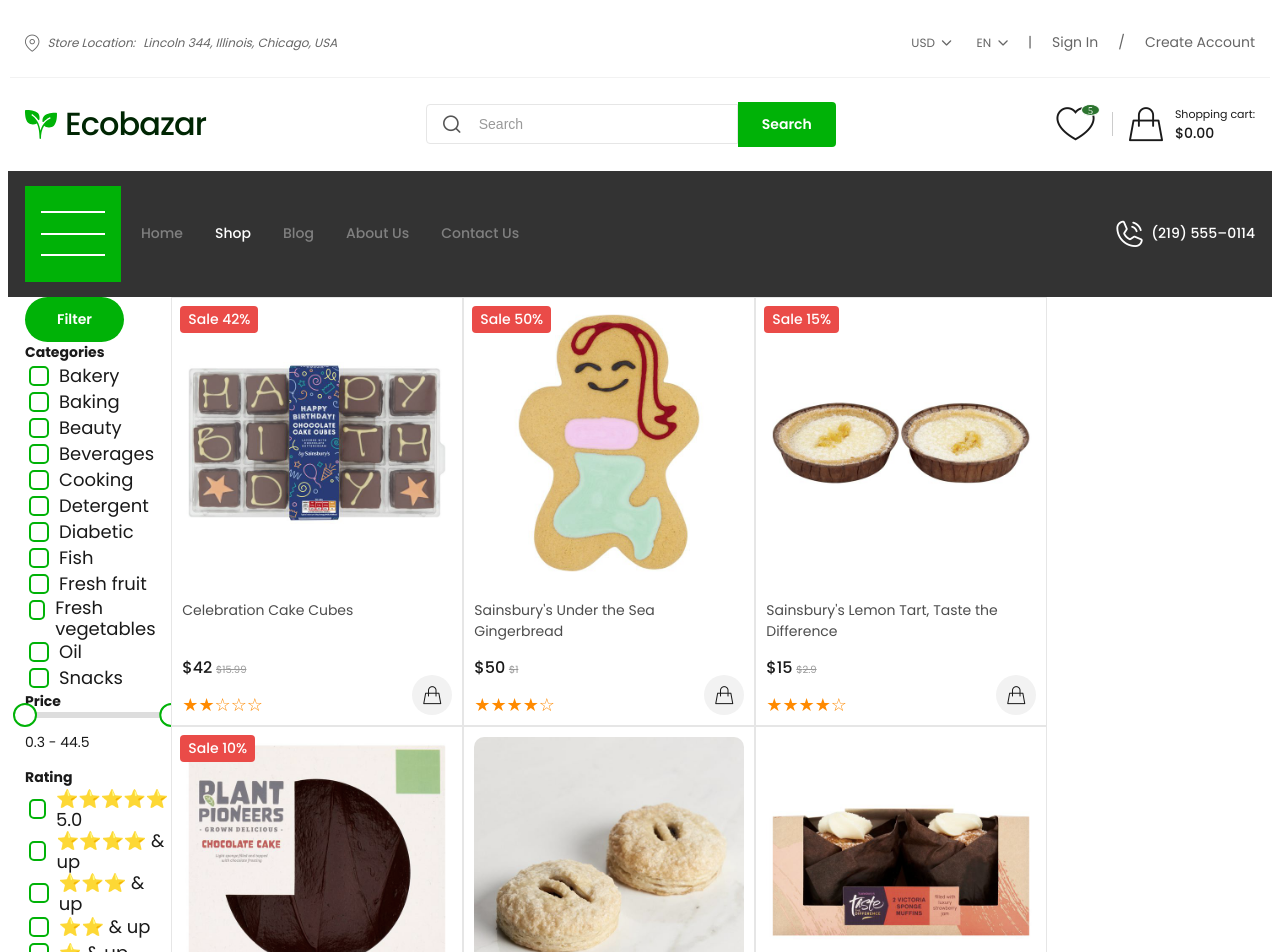
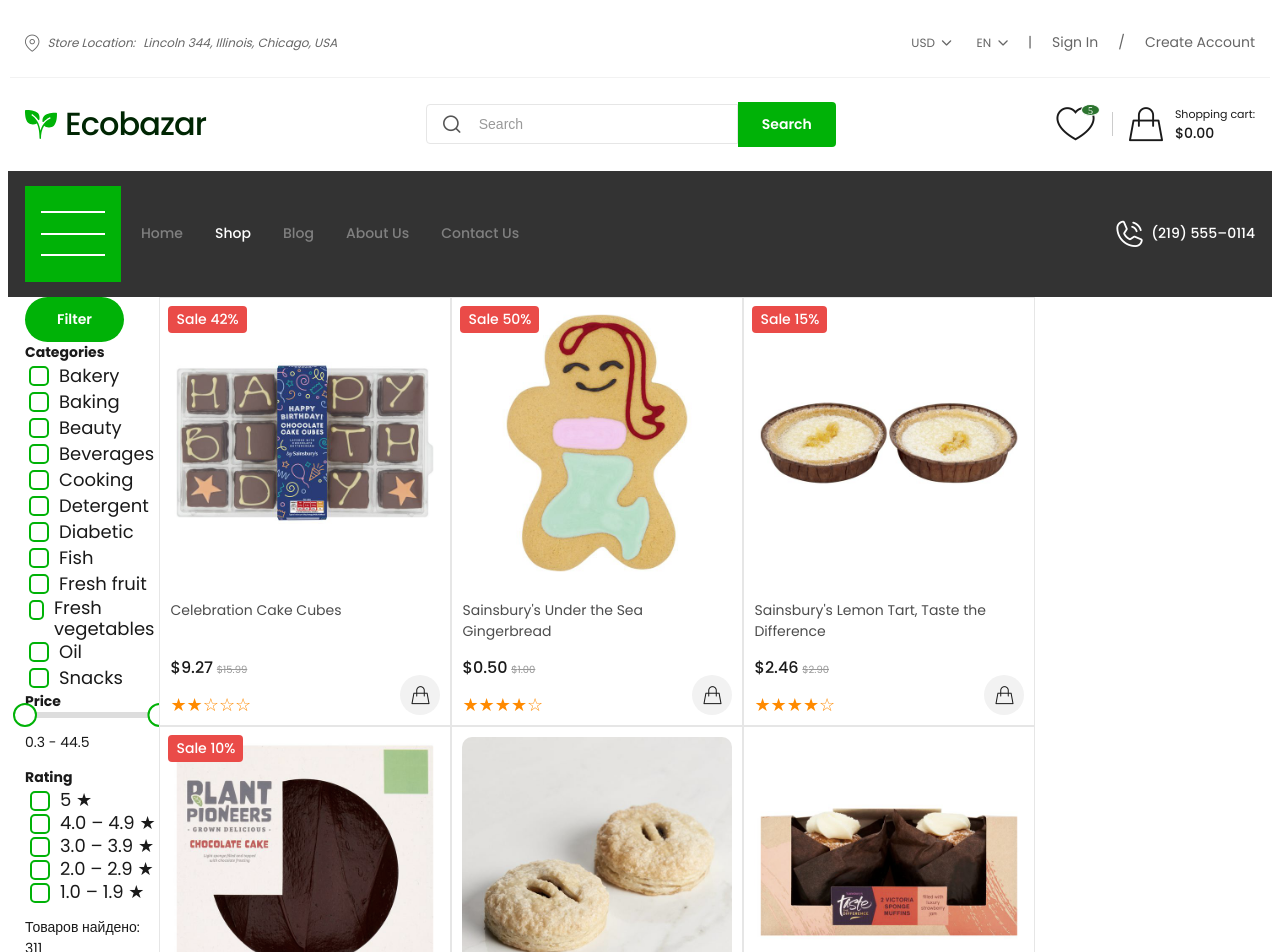
Before and after one commit to De-Konstantin/Shopery, a React (Vite) app: page /shop in a window 1280 px wide. Shown: the top 952 px of the page. Built offline with nearby package versions, Linux system fonts and the light colour scheme.

Commit message:
дллд

```diff
--- a/src/components/ProductCard/ProductCard.jsx
+++ b/src/components/ProductCard/ProductCard.jsx
@@ -4,18 +4,30 @@
 import { useCart } from 'react-use-cart';
 // import data from '../../utils/products.json';
 function ProductCard({ product, className }) {
-  //   const product = data[0];
   const { addItem } = useCart();
+
+  // Защита и нормализация входных данных
+  const priceOrigin = Number(product.priceOrigin) || 0;
+  const discount = Number(product.discount) || 0;
+
+  // Вычисляем финальную цену при рендере — используем её и для отображения, и для корзины
+  const discountedPrice =
+    discount > 0
+      ? +(priceOrigin * (1 - discount / 100)).toFixed(2)
+      : priceOrigin;
+
   const handleAdd = () => {
-    const discountedPrice =
-      product.discount > 0
-        ? product.priceOrigin * (1 - product.discount / 100)
-        : product.priceOrigin;
+    // const discountedPrice =
+    //   product.discount > 0
+    //     ? product.priceOrigin * (1 - product.discount / 100)
+    //     : product.priceOrigin;
 
     addItem({
       id: product.id,
       name: product.productName,
-      image: product.image[0],
+      image: Array.isArray(product.image)
+        ? product.image[0]
+        : product.image,
       price: discountedPrice, // ← используем финальную цену
       // discount: product.discount, // если нужно показать в корзине
     });
@@ -44,10 +56,10 @@
               {product.discount ? (
                 <>
                   <span className={styles.productCard__price}>
-                    ${product.discount}
+                    ${discountedPrice.toFixed(2)}
                   </span>{' '}
                   <span className={styles.productCard__oldPrice}>
-                    ${product.priceOrigin}
+                    ${priceOrigin.toFixed(2)}
                   </span>
                 </>
               ) : (
--- a/src/features/Filter/Filter.jsx
+++ b/src/features/Filter/Filter.jsx
@@ -1,14 +1,15 @@
 import React, { useMemo, useState } from 'react';
 import styles from './Filter.module.scss';
 import Button from '../../components/buttons/Button/Button';
-import categoriesData from '../../components/TopCategory/categories';
+
 import productsData from '../../utils/products.json';
 import { Range } from 'react-range';
+
 function Filter({ onFilterChange }) {
   const [values, setValues] = useState([]); // пустой массив на старте
-  const step = 0.1; // шаг с точностью до десятых
+
   const [selectedTags, setSelectedTags] = useState([]);
-
+  const [selectedRating, setSelectedRating] = useState(null);
   // --- 🧮 Получаем минимальную и максимальную цену с учётом скидок
   const [minPrice, maxPrice] = useMemo(() => {
     // Для каждого товара считаем актуальную цену после скидки
@@ -21,33 +22,13 @@
     // Вычисляем минимальную и максимальную цену
     return [Math.min(...prices), Math.max(...prices)];
   }, []);
-
+  const step = 0.1; // шаг с точностью до десятых
   const roundToStep = (num) => Math.round(num / step) * step;
 
   React.useEffect(() => {
     setValues([roundToStep(minPrice), roundToStep(maxPrice)]);
   }, [minPrice, maxPrice]);
 
-  // // ✅ собираем все уникальные теги
-  // const allTags = useMemo(() => {
-  //   const tags = productsData.flatMap(
-  //     (p) =>
-  //       (p.tags || '')
-  //         .split(',')
-  //         .map((t) => t.trim().toLowerCase())
-  //         .filter(Boolean), // ← фильтруем пустые и null
-  //   );
-  //   const unique = [...new Set(tags)];
-
-  //   // сортировка по алфавиту
-  //   unique.sort((a, b) => a.localeCompare(b));
-
-  //   // делаем первую букву заглавной
-  //   const formatted = unique.map(
-  //     (tag) => tag.charAt(0).toUpperCase() + tag.slice(1),
-  //   );
-  //   return formatted;
-  // }, []);
   const allCategories = useMemo(() => {
     const categories = productsData.flatMap(
       (p) =>
@@ -68,8 +49,21 @@
     return formatted;
   }, []);
 
-  console.log(allCategories);
+  const ratingRanges = [
+    { label: '5 ★', min: 5, max: 5 },
+    { label: '4.0 – 4.9 ★', min: 4.0, max: 4.9 },
+    { label: '3.0 – 3.9 ★', min: 3.0, max: 3.9 },
+    { label: '2.0 – 2.9 ★', min: 2.0, max: 2.9 },
+    { label: '1.0 – 1.9 ★', min: 1.0, max: 1.9 },
+  ];
 
+  const filteredProducts = selectedRating
+    ? productsData.filter(
+        (p) =>
+          p.rating >= selectedRating.min &&
+          p.rating <= selectedRating.max,
+      )
+    : productsData;
   //самые частые теги
   const topTags = useMemo(() => {
     // 1. Собираем все теги из товаров
@@ -108,8 +102,9 @@
     onFilterChange({
       price: values,
       tags: selectedTags,
+      rating: selectedRating,
     });
-  }, [values, selectedTags]);
+  }, [values, selectedTags, selectedRating]);
 
   return (
     <>
@@ -118,10 +113,7 @@
         <h4>Categories</h4>
         <ul className={styles.filter__categories}>
           {allCategories.map((category) => (
-            <li
-              key={category.name}
-              className={styles.filter__category}
-            >
+            <li key={category} className={styles.filter__category}>
               <input
                 type="checkbox"
                 className={styles.checkbox}
@@ -207,40 +199,28 @@
       <div className={styles.filter__section}>
         <h4>Rating</h4>
         <ul className={styles.ratingList}>
-          <li>
-            {' '}
-            <label>
-              <input className={styles.checkbox} type="checkbox" />{' '}
-              ⭐⭐⭐⭐⭐ 5.0
-            </label>
-          </li>
-          <li>
-            {' '}
-            <label>
-              <input className={styles.checkbox} type="checkbox" />{' '}
-              ⭐⭐⭐⭐ & up
-            </label>
-          </li>
-          <li>
-            {' '}
-            <label>
-              <input className={styles.checkbox} type="checkbox" />{' '}
-              ⭐⭐⭐ & up
-            </label>
-          </li>
-          <li>
-            <label>
-              <input className={styles.checkbox} type="checkbox" />{' '}
-              ⭐⭐ & up
-            </label>
-          </li>
-          <li>
-            <label>
-              <input className={styles.checkbox} type="checkbox" /> ⭐
-              & up
-            </label>
-          </li>
+          {ratingRanges.map((range) => (
+            <li key={range.label}>
+              <label>
+                <input
+                  type="radio"
+                  className={styles.checkbox}
+                  name="rating"
+                  checked={selectedRating?.label === range.label}
+                  onChange={() =>
+                    setSelectedRating(
+                      selectedRating?.label === range.label
+                        ? null
+                        : range,
+                    )
+                  }
+                />
+                {range.label}
+              </label>
+            </li>
+          ))}
         </ul>
+        <p>Товаров найдено: {filteredProducts.length}</p>
       </div>
       <div className={styles.filter__section}>
         <h4>Popular Tags</h4>
--- a/src/pages/Shop/Shop.jsx
+++ b/src/pages/Shop/Shop.jsx
@@ -7,6 +7,7 @@
   const [filters, setFilters] = useState({
     tags: [],
     price: [],
+    rating: null,
   });
   const filteredProducts = useMemo(() => {
     return productsData.filter((p) => {
```
